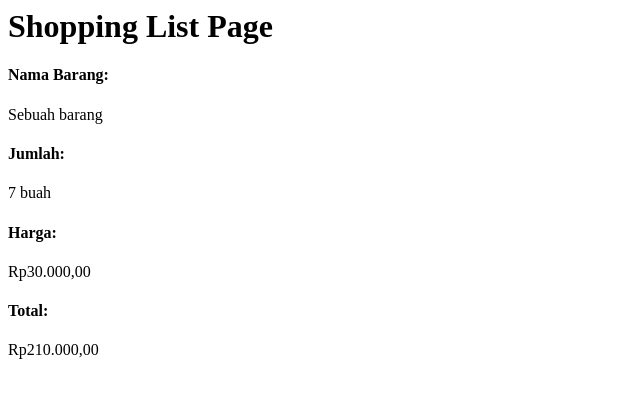
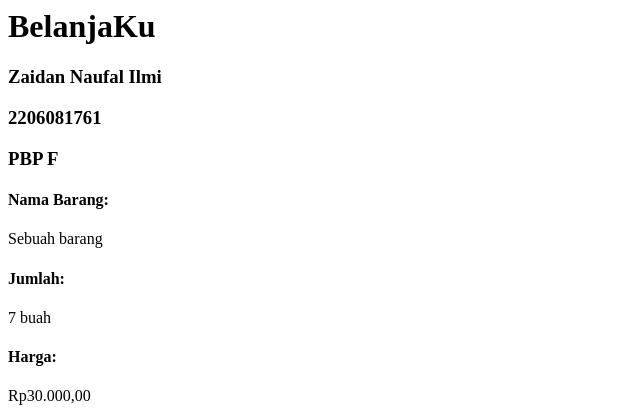
Before and after one commit to bangjai123/BelanjaKU, a Django app: page /main/ in a window 1280 px wide. Shown: the top 420 px of the page, without its empty margins (0-640 px from the left). Run offline with Django 4.2, Linux system fonts and the light colour scheme.

Commit message:
adding name and class

```diff
--- a/main/templates/main.html
+++ b/main/templates/main.html
@@ -1,5 +1,7 @@
-<h1>Shopping List Page</h1>
-
+<h1>BelanjaKu</h1>
+<h3>Zaidan Naufal Ilmi</h3>
+<h3>2206081761</h3>
+<h3>PBP F</h3>
 <h4>Nama Barang:</h4>
 <p>{{ nama }}</p>
 <h4>Jumlah:</h4>
```
